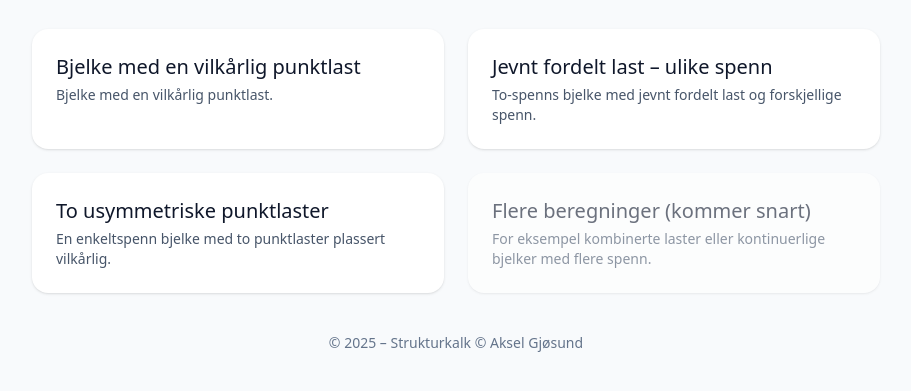
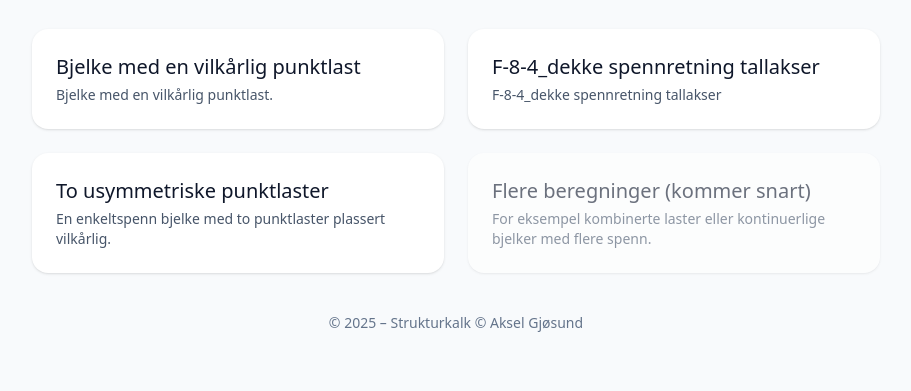
Before and after one commit to gjosunda/gjosunda.github.io, a plain HTML site: page index.html in a window 1280 px wide. Shown: the part 95-486 px from the top of the page, without its empty margins (184-1095 px from the left). Drawn offline with nearby package versions, Linux system fonts and the light colour scheme.

Commit message:
Update index.html

```diff
--- a/index.html
+++ b/index.html
@@ -19,9 +19,9 @@
         <p class="text-slate-600 text-sm">Bjelke med en vilkårlig punktlast.</p>
       </a>
 
-      <a href="Bjelke med to ulike felt.html" class="block bg-white rounded-2xl shadow hover:shadow-lg p-6 transition">
-        <h2 class="text-xl font-medium mb-1">Jevnt fordelt last – ulike spenn</h2>
-        <p class="text-slate-600 text-sm">To-spenns bjelke med jevnt fordelt last og forskjellige spenn.</p>
+      <a href="F-8-4_dekke spennretning tallakser.html" class="block bg-white rounded-2xl shadow hover:shadow-lg p-6 transition">
+        <h2 class="text-xl font-medium mb-1">F-8-4_dekke spennretning tallakser</h2>
+        <p class="text-slate-600 text-sm">F-8-4_dekke spennretning tallakser</p>
       </a>
 
       <a href="Bjelke med to punktlaster usymmetrisk.html" class="block bg-white rounded-2xl shadow hover:shadow-lg p-6 transition">
```
